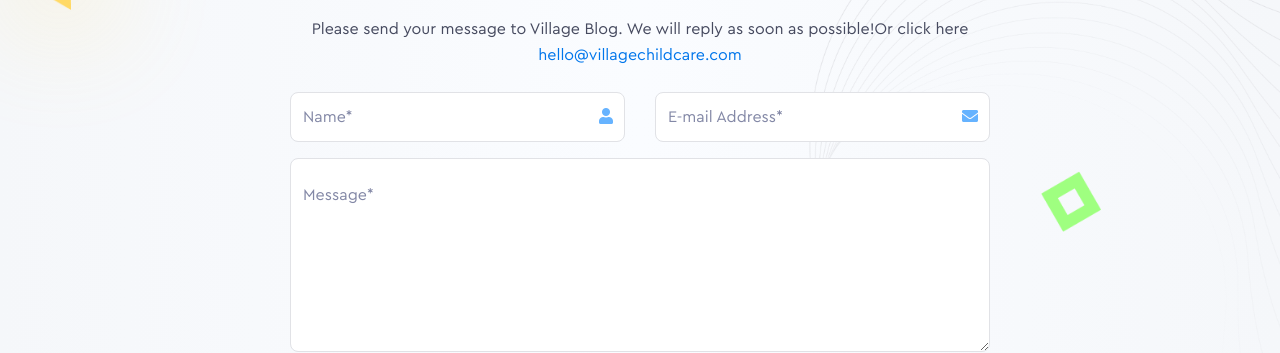
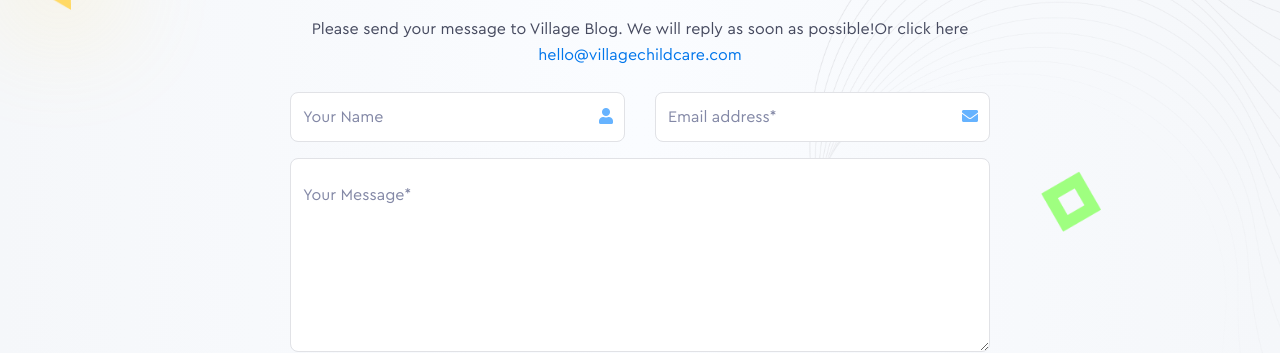
Before and after one commit to webuimaker/vblog, a Jekyll site: the page built from _pages/contact.md, in a window 1280 px wide. Shown: the part 279-632 px from the top of the page. Built offline with Jekyll 4.4.1, drawn with Linux system fonts in a browser that asks for light colours; nearby versions of some CDN libraries; comment, search, counter and statistics services are not loaded.

Commit message:
updated contact

```diff
--- a/_pages/contact.md
+++ b/_pages/contact.md
@@ -12,18 +12,18 @@ comments: false
 <div class="form-group row">
 <div class="col-md-6">
 	<div class="position-relative">
-		<input class="form-control" type="text" name="name" placeholder="Name*" required="" />
+		<input class="form-control" type="text" name="name" placeholder="Your Name" required="" />
 		<i class="fa fa-user fa-lg position-absolute"></i>
 	</div>
 </div>
 <div class="col-md-6">
 	<div class="position-relative">
-		<input class="form-control" type="email" name="_replyto" placeholder="E-mail Address*" required="" />
+		<input class="form-control" type="email" name="_replyto" placeholder="Email address*" required="" />
 		<i class="fa fa-envelope fa-lg position-absolute"></i>
 	</div>
 </div>
 </div>
-<textarea rows="6" class="form-control mb-3" name="message" placeholder="Message*" required=""></textarea>
+<textarea rows="6" class="form-control mb-3" name="message" placeholder="Your Message*" required=""></textarea>
 <div class="w-100 text-center mt-4"><input class="btn btn-dark" type="submit" value="Send Message" /></div>
 </form>
 <div class="purple_dot contact-purple"><img src="assets/images/purple_ring.png" alt=""></div>
```
